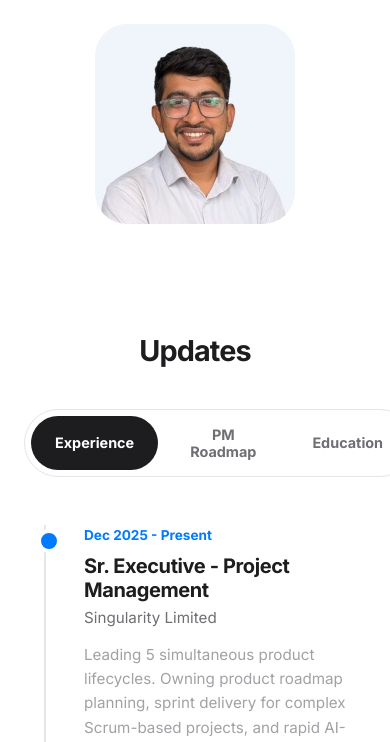
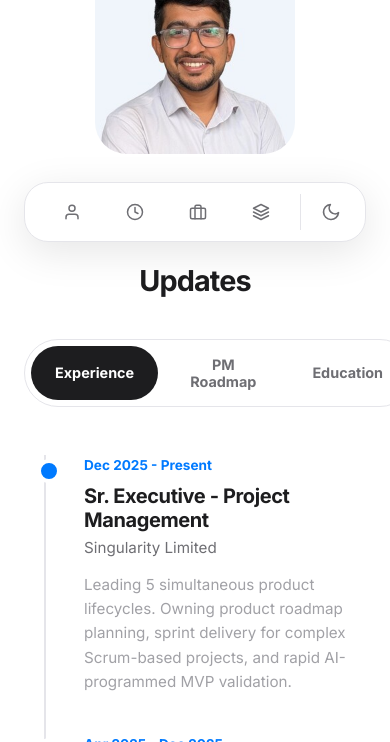
Before and after one commit to SFOcean/master-site-v1.0, a plain HTML site: page index.html in a window 390 px wide. Shown: the part 578-1320 px from the top of the page. Drawn offline with Linux system fonts and the light colour scheme.

Commit message:
feat: Added responsive tool dashboard bottom menu for mobile (v2.0.0)

```diff
--- a/css/style.css
+++ b/css/style.css
@@ -692,44 +692,72 @@ body {
     body {
         font-size: 0.9rem;
         padding-left: 0;
-        padding-top: 70px;
+        padding-top: 0;
+        padding-bottom: 100px;
+        /* Space for bottom dock */
     }
 
-    /* Navigation Override for Mobile */
+    /* Navigation Override for Mobile - Bottom Dashboard Dock */
     .header {
         position: fixed;
-        top: 0;
-        left: 0;
-        right: 0;
-        bottom: auto;
-        width: 100%;
-        border-radius: 0;
-        border: none;
-        border-bottom: 1px solid var(--border-color);
+        top: auto;
+        bottom: 24px;
+        left: 24px;
+        right: 24px;
+        width: auto;
+        border-radius: 24px;
+        border: 1px solid var(--border-color);
         padding: 0;
-        height: 70px;
+        height: auto;
+        background: var(--bg-primary);
+        box-shadow: 0 10px 40px rgba(0, 0, 0, 0.1);
+        z-index: 1000;
+    }
+
+    [data-theme="dark"] .header {
+        box-shadow: 0 10px 40px rgba(0, 0, 0, 0.5);
     }
 
     .header .container {
         flex-direction: row;
-        padding: 0 24px;
+        padding: 8px 16px;
         align-items: center;
+        justify-content: space-between;
     }
 
     .logo {
-        margin-bottom: 0;
-        font-size: 1.1rem;
+        display: none;
     }
 
     .nav {
+        display: flex;
+        flex-direction: row;
+        width: 100%;
+        justify-content: space-around;
+        gap: 0;
+        flex: 1;
+    }
+
+    .nav a:not(.btn) {
+        width: auto;
+        margin: 0;
+        padding: 12px;
+        justify-content: center;
+    }
+
+    .nav a:not(.btn) span {
         display: none;
+        /* Hide text, keep icons */
     }
 
     .nav-bottom {
+        display: flex;
         flex-direction: row;
         width: auto;
         align-items: center;
-        gap: 12px;
+        margin-left: 8px;
+        padding-left: 12px;
+        border-left: 1px solid var(--border-color);
     }
 
     .nav-bottom .btn-primary {
```
